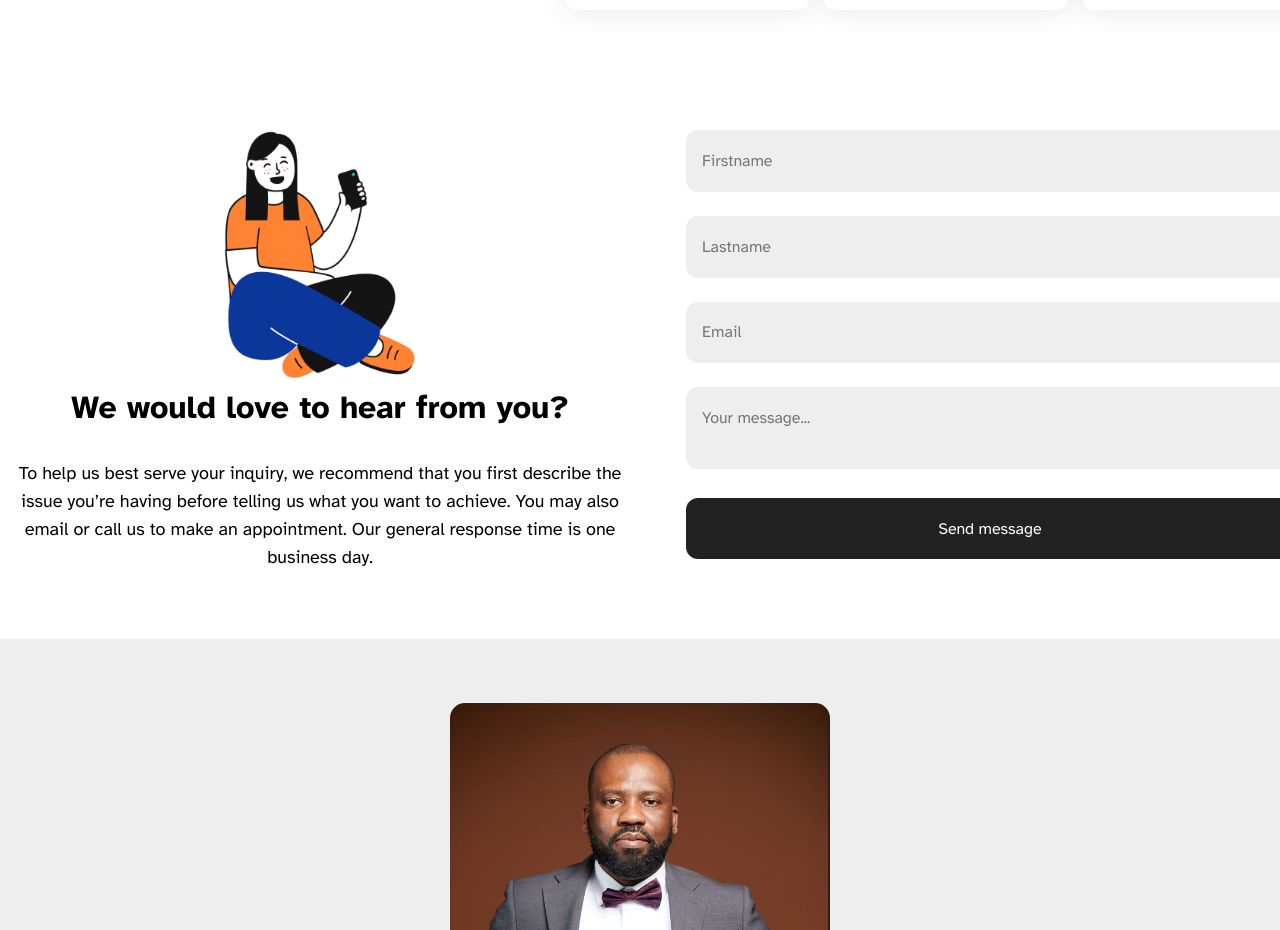
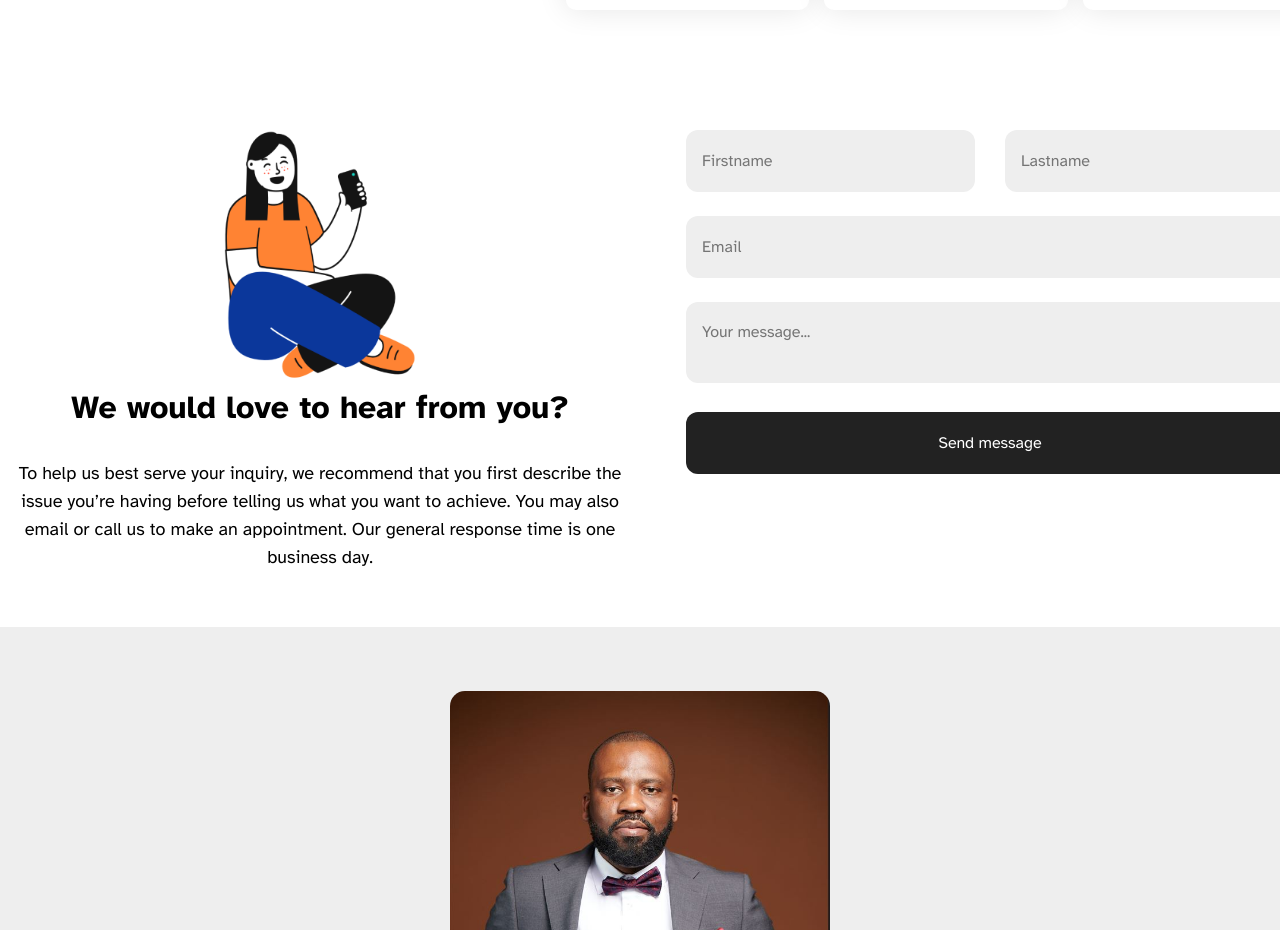
Before and after one commit to sammyodiagbe/noiretblanc, a React (Create React App) app: page / in a window 1280 px wide. Shown: the part 1520-2450 px from the top of the page. Built offline with nearby package versions, Linux system fonts and the light colour scheme.

Commit message:
fixing bugs

```diff
--- a/src/styles/_media-query.scss
+++ b/src/styles/_media-query.scss
@@ -146,6 +146,16 @@
               line-height: 28px;
             }
           }
+
+          div.right {
+            form.contact-form {
+              div.names-container {
+                display: grid;
+                grid-template-columns: 1fr 1fr;
+                column-gap: 30px;
+              }
+            }
+          }
         }
       }
     }
--- a/src/styles/index.css
+++ b/src/styles/index.css
@@ -417,5 +417,13 @@ body main.main-content section.contact div.container div.right form.contact-form
     font-size: 18px;
     line-height: 28px;
   }
+  body main.main-content section.contact div.container div.right form.contact-form div.names-container {
+    display: -ms-grid;
+    display: grid;
+    -ms-grid-columns: 1fr 1fr;
+        grid-template-columns: 1fr 1fr;
+    -webkit-column-gap: 30px;
+            column-gap: 30px;
+  }
 }
 /*# sourceMappingURL=index.css.map */
--- a/src/styles/index.scss
+++ b/src/styles/index.scss
@@ -212,9 +212,6 @@ body {
 
         div.right {
           form.contact-form {
-            div.names-container {
-            }
-
             div.input-container {
               margin-bottom: 1.5em;
               input,
```
Also changed, not shown: 1 other file (tests, documents, lock files or other folders).
